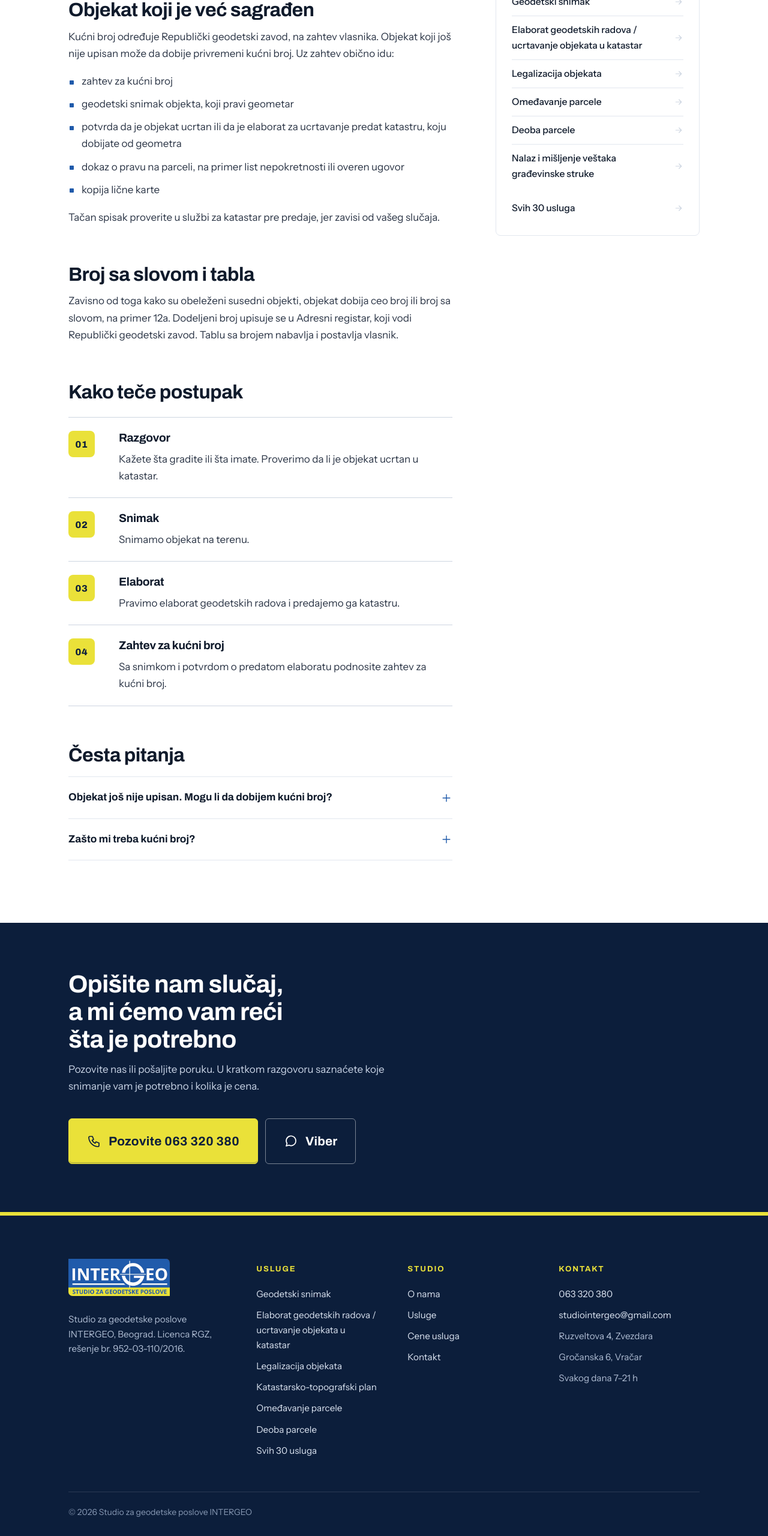
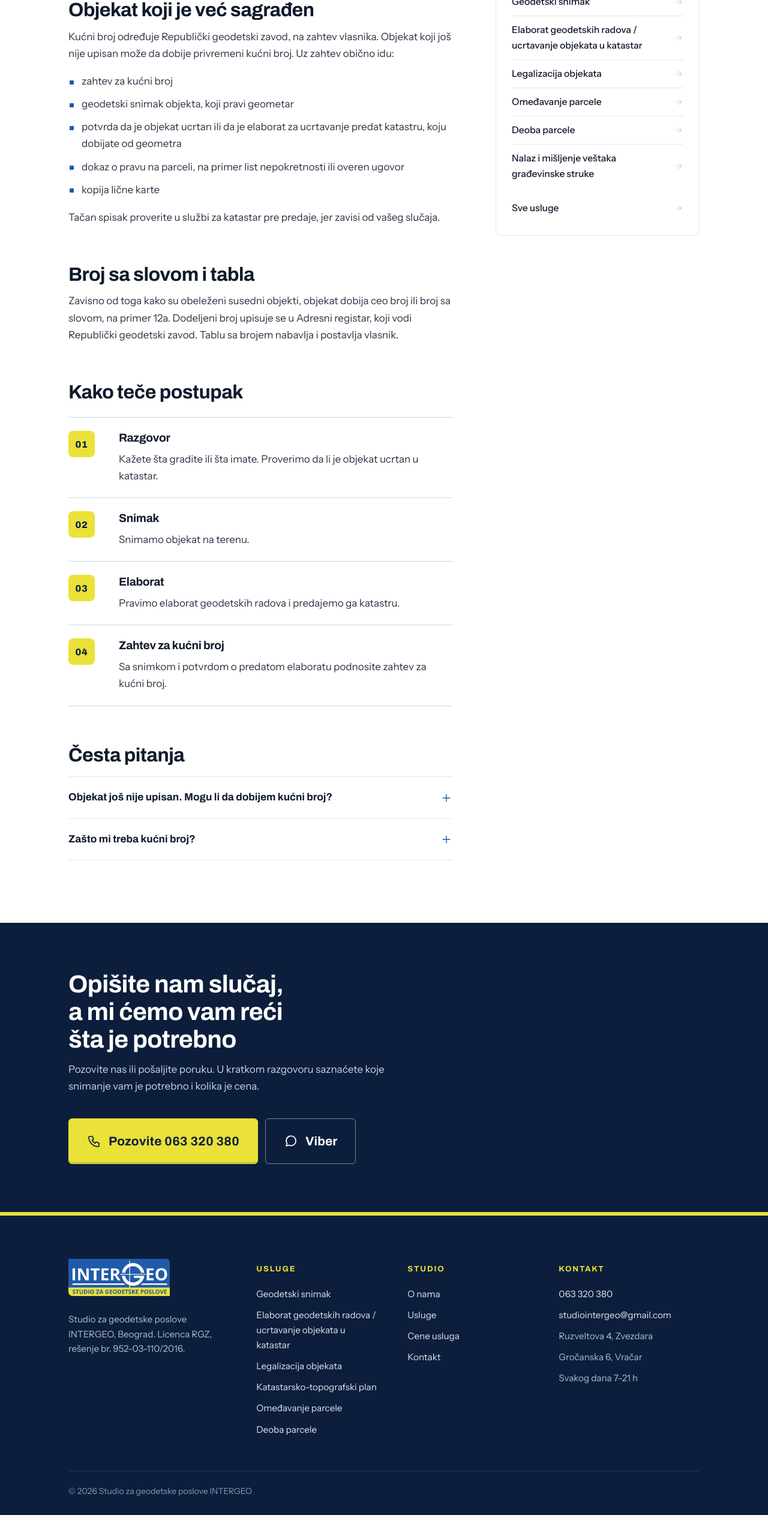
Before and after one commit to DusanBusiness33/InterGeo, a plain HTML site: page kucni-broj.html in a window 1280 px wide. Shown: the part 1269-3829 px from the top of the page at 60% size. After the commit the page ends 3794 px from the top, so only its background shows below. Drawn offline with Linux system fonts and the light colour scheme.

Commit message:
Uklonjen broj usluga iz teksta (zahtev klijenta)
- Futer: obrisan link "Svih 30 usluga"
- Početna: obrisana rečenica "Trideset usluga koje radimo."
- Bočna kartica i O nama: "Sve usluge" i "Spisak svih usluga" umesto broja
- Usluge: meta opis bez broja

Co-Authored-By: Claude Fable 5.2 <noreply@anthropic.com>

```diff
--- a/kucni-broj.html
+++ b/kucni-broj.html
@@ -800,7 +800,7 @@ h1,h2,h3{text-wrap:balance}
   <div class="card card-links">
     <h3>Usluge</h3>
     <ul><li><a href="geodetski-snimak.html">Geodetski snimak <svg class="icon"><use href="#i-arrow"/></svg></a></li><li><a href="ucrtavanje-u-katastar.html">Elaborat geodetskih radova / ucrtavanje objekata u katastar <svg class="icon"><use href="#i-arrow"/></svg></a></li><li><a href="legalizacija.html">Legalizacija objekata <svg class="icon"><use href="#i-arrow"/></svg></a></li><li><a href="omedjavanje-parcele.html">Omeđavanje parcele <svg class="icon"><use href="#i-arrow"/></svg></a></li><li><a href="deoba-parcele.html">Deoba parcele <svg class="icon"><use href="#i-arrow"/></svg></a></li><li><a href="upis-stana-u-katastar.html">Nalaz i mišljenje veštaka građevinske struke <svg class="icon"><use href="#i-arrow"/></svg></a></li></ul>
-    <ul><li><a href="usluge.html">Svih 30 usluga <svg class="icon"><use href="#i-arrow"/></svg></a></li></ul>
+    <ul><li><a href="usluge.html">Sve usluge <svg class="icon"><use href="#i-arrow"/></svg></a></li></ul>
   </div>
 </aside>
   </div>
@@ -830,7 +830,7 @@ h1,h2,h3{text-wrap:balance}
       </div>
       <div>
         <h4>Usluge</h4>
-        <ul><li><a href="geodetski-snimak.html">Geodetski snimak</a></li><li><a href="ucrtavanje-u-katastar.html">Elaborat geodetskih radova / ucrtavanje objekata u katastar</a></li><li><a href="legalizacija.html">Legalizacija objekata</a></li><li><a href="katastarsko-topografski-plan.html">Katastarsko-topografski plan</a></li><li><a href="omedjavanje-parcele.html">Omeđavanje parcele</a></li><li><a href="deoba-parcele.html">Deoba parcele</a></li><li><a href="usluge.html">Svih 30 usluga</a></li></ul>
+        <ul><li><a href="geodetski-snimak.html">Geodetski snimak</a></li><li><a href="ucrtavanje-u-katastar.html">Elaborat geodetskih radova / ucrtavanje objekata u katastar</a></li><li><a href="legalizacija.html">Legalizacija objekata</a></li><li><a href="katastarsko-topografski-plan.html">Katastarsko-topografski plan</a></li><li><a href="omedjavanje-parcele.html">Omeđavanje parcele</a></li><li><a href="deoba-parcele.html">Deoba parcele</a></li></ul>
       </div>
       <div>
         <h4>Studio</h4>
```
Also changed, not shown: cena-usluge.html (+2 -2 lines), deoba-parcele.html (+2 -2 lines), elaborat-geodetskih-radova.html (+2 -2 lines), geodetski-snimak-konstrukcije.html (+2 -2 lines), geodetski-snimak-temelja.html (+2 -2 lines), geodetski-snimak.html (+2 -2 lines), index.html (+2 -2 lines), katastarsko-topografski-plan.html (+2 -2 lines), kontakt.html (+1 -1 lines), legalizacija.html (+2 -2 lines), merenje-stana-za-porez.html (+2 -2 lines), o-nama.html (+2 -2 lines), odvajanje-javne-saobracajnice.html (+2 -2 lines), omedjavanje-parcele.html (+2 -2 lines), 3 more files.
